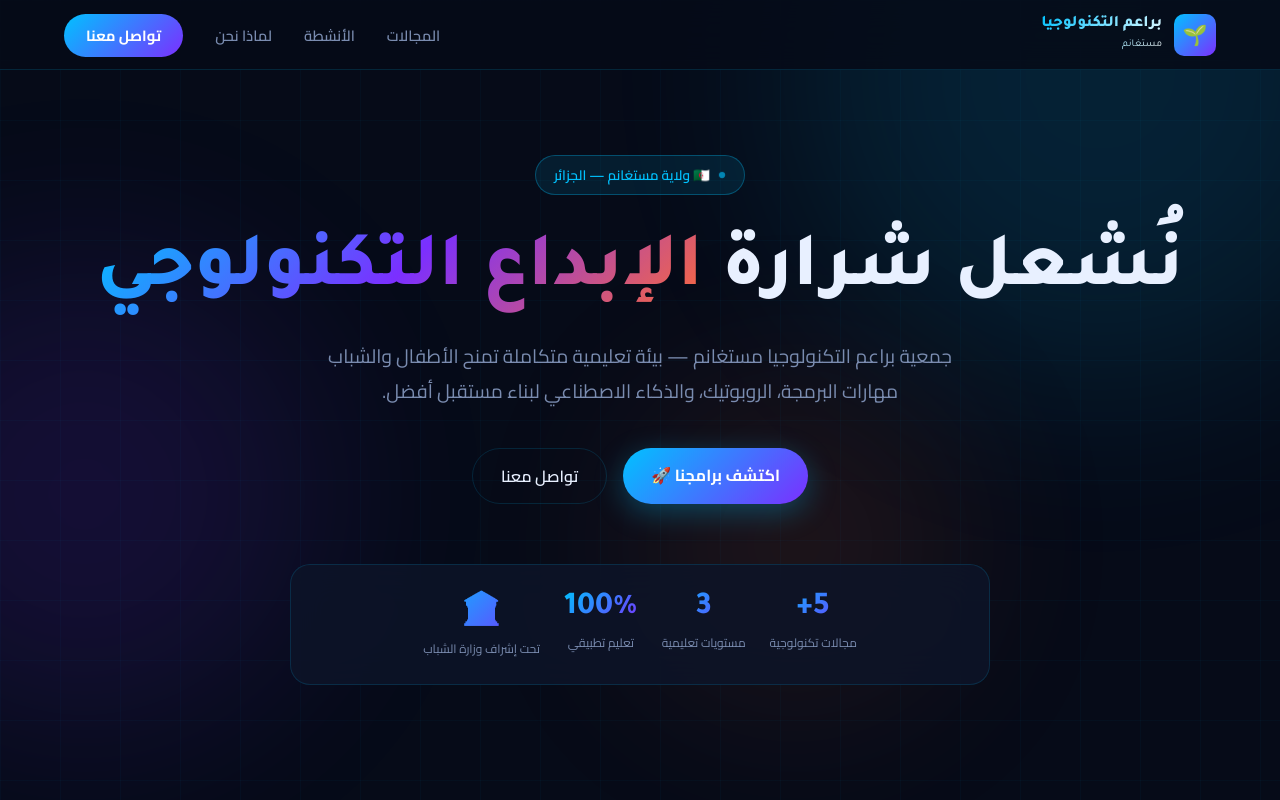
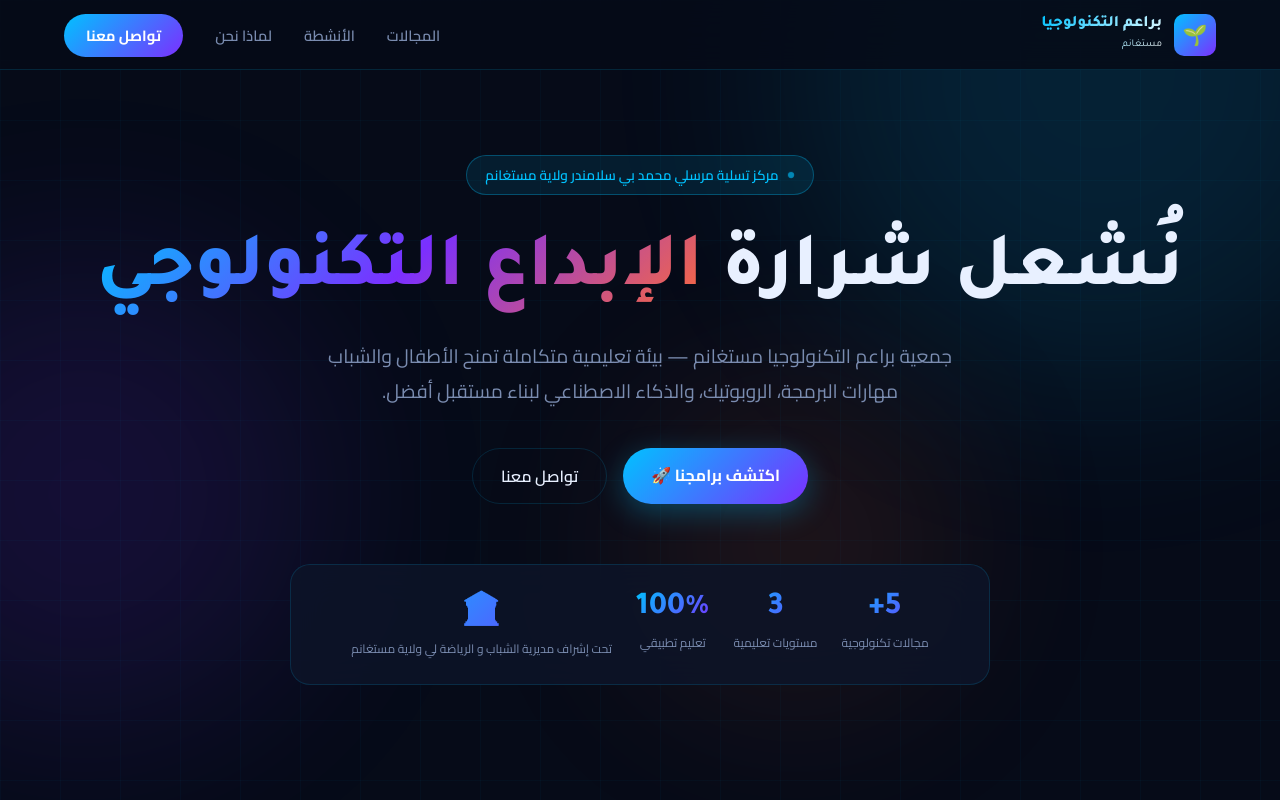
Before and after one commit to rox-takarli/ratan, a plain HTML site: page index.html in a window 1280 px wide. Shown: the top 800 px of the page. Drawn offline with Linux system fonts and the light colour scheme; animation ran at ten frames a second.

Commit message:
Update index.html

```diff
--- a/index.html
+++ b/index.html
@@ -889,7 +889,7 @@
 <!-- HERO -->
 <section class="hero">
   <div>
-    <div class="hero-badge">🇩🇿 ولاية مستغانم — الجزائر</div>
+    <div class="hero-badge">مركز تسلية مرسلي محمد بي سلامندر ولاية مستغانم</div>
     <h1>
       نُشعل شرارة
       <span class="gradient-text">الإبداع التكنولوجي</span>
@@ -915,7 +915,7 @@
       </div>
       <div class="stat-item">
         <div class="stat-number">🏛️</div>
-        <div class="stat-label">تحت إشراف وزارة الشباب</div>
+        <div class="stat-label">تحت إشراف مديرية الشباب و الرياضة لي ولاية مستغانم</div>
       </div>
     </div>
   </div>
@@ -1072,7 +1072,7 @@
       <div class="feature-icon-wrap">🤝</div>
       <div class="feature-text">
         <h4>شراكات رسمية</h4>
-        <p>نعمل تحت إشراف وزارة الشباب بشراكة مع مديرية الشباب والرياضة</p>
+        <p>نعمل تحت إشراف  مديرية الشباب والرياضة</p>
       </div>
     </div>
     <div class="feature-card reveal">
```
